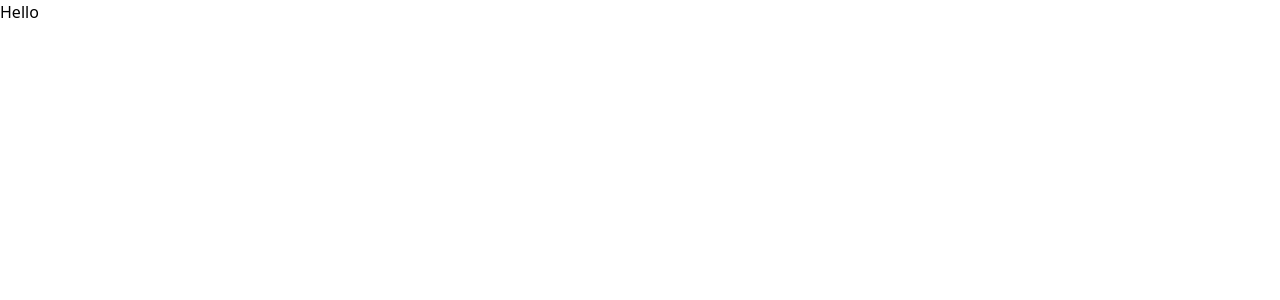
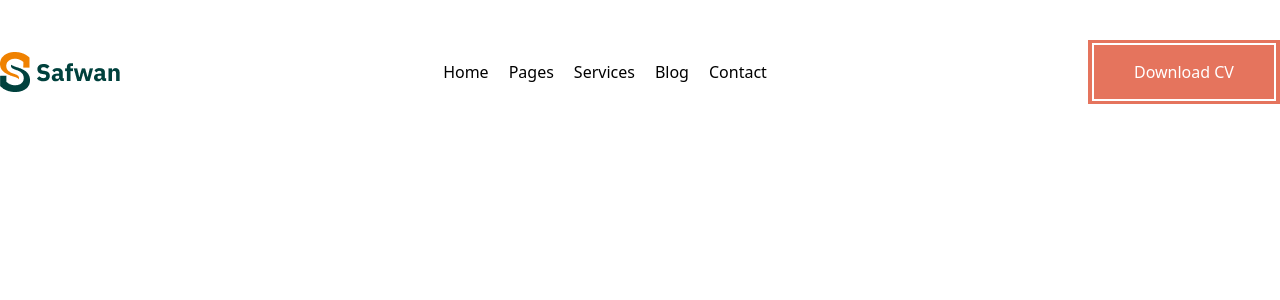
Before and after one commit to menabil/safwan, a Next.js app: page / in a window 1280 px wide. Shown: the top 300 px of the page. Built offline with nearby package versions, Linux system fonts and the light colour scheme.

Commit message:
feat add header section

```diff
--- a/app/globals.css
+++ b/app/globals.css
@@ -1 +1,6 @@
 @import "tailwindcss";
+
+@theme {
+  --color-primary: #00413d;
+  --color-secondary: #e5745d;
+}
--- /dev/null
+++ b/app/home/Page.jsx
@@ -0,0 +1,9 @@
+import React from 'react'
+
+const Page = () => {
+  return (
+    <div>Page</div>
+  )
+}
+
+export default Page
--- a/app/layout.js
+++ b/app/layout.js
@@ -1,5 +1,6 @@
 import { Geist, Geist_Mono } from "next/font/google";
 import "./globals.css";
+import Header from "@/app/layouts/Header";
 
 const geistSans = Geist({
   variable: "--font-geist-sans",
@@ -22,7 +23,10 @@ export default function RootLayout({ children }) {
       lang="en"
       className={`${geistSans.variable} ${geistMono.variable} h-full antialiased`}
     >
-      <body className="min-h-full flex flex-col">{children}</body>
+      <body className="min-h-full flex flex-col">
+        <Header />
+        {children}
+      </body>
     </html>
   );
 }
--- /dev/null
+++ b/app/layouts/Header.jsx
@@ -0,0 +1,28 @@
+import React from "react";
+import Container from "../../components/Container";
+import Image from "next/image";
+import Flex from "@/components/Flex";
+import Button from "@/components/Button";
+import logo from "/public/logo.png";
+
+const Header = () => {
+  return (
+    <nav className="py-10">
+      <Container>
+        <Flex className={"justify-between"}>
+          <Image src={logo} alt="logo" width={122} height={40} />
+          <ul className="flex items-center gap-x-5">
+            <li>Home</li>
+            <li>Pages</li>
+            <li>Services</li>
+            <li>Blog</li>
+            <li>Contact</li>
+          </ul>
+          <Button btnText={"Download CV"} />
+        </Flex>
+      </Container>
+    </nav>
+  );
+};
+
+export default Header;
--- a/app/page.jsx
+++ b/app/page.jsx
@@ -1,9 +1,7 @@
-import Image from "next/image";
-
 export default function Home() {
   return (
     <>
-    <h1>Hello</h1>
+
     </>
   );
 }
--- /dev/null
+++ b/components/Button.jsx
@@ -0,0 +1,13 @@
+import React from "react";
+
+const Button = ({ className, btnText }) => {
+  return (
+    <div className={`${className} bg-secondary px-1 py-5 cursor-pointer`}>
+      <span className="px-10 py-4 border-2 border-white bg-secondary text-white ">
+        {btnText}
+      </span>
+    </div>
+  );
+};
+
+export default Button;
--- /dev/null
+++ b/components/Container.jsx
@@ -0,0 +1,9 @@
+import React from 'react'
+
+const Container = ({className, children}) => {
+  return (
+    <div className={`${className} max-w-330 mx-auto`}>{children}</div>
+  )
+}
+
+export default Container
--- /dev/null
+++ b/components/Flex.jsx
@@ -0,0 +1,9 @@
+import React from 'react'
+
+const Flex = ({className, children}) => {
+  return (
+    <div className={`${className} flex items-center`}>{children}</div>
+  )
+}
+
+export default Flex
```
Also changed, not shown: public/logo.png (added).
